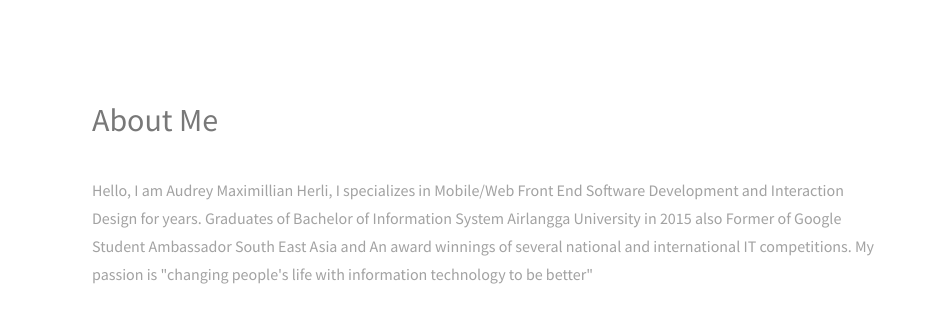
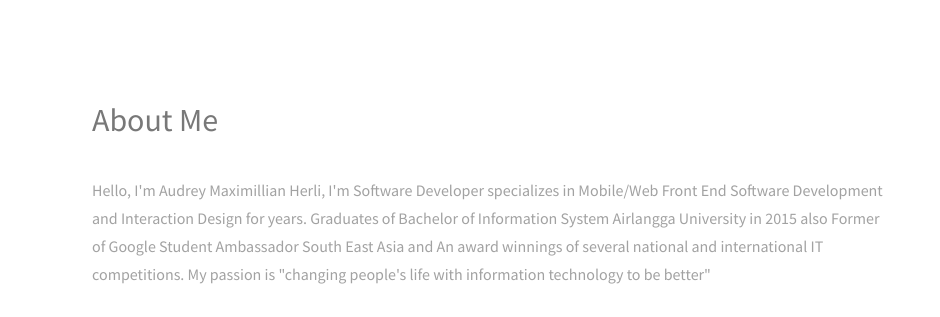
Before and after one commit to audreymaxi/audreymaxi, a plain HTML site: page index.html in a window 1280 px wide. Shown: the top 317 px of the page, 340-1280 px from the left. Drawn offline with Linux system fonts and the light colour scheme.

Commit message:
Software Developer

```diff
--- a/index.html
+++ b/index.html
@@ -45,7 +45,7 @@
 						<header class="major">
 							<h2>About Me<h2>
 						</header>
-						<p>Hello, I am Audrey Maximillian Herli, I specializes in Mobile/Web Front End Software Development and Interaction Design for years. Graduates of Bachelor of Information System Airlangga University in 2015 also Former of Google Student Ambassador South East Asia and An award winnings of several national and international IT competitions. My passion is "changing people's life with information technology to be better"</p>
+						<p>Hello, I'm Audrey Maximillian Herli, I'm Software Developer specializes in Mobile/Web Front End Software Development and Interaction Design for years. Graduates of Bachelor of Information System Airlangga University in 2015 also Former of Google Student Ambassador South East Asia and An award winnings of several national and international IT competitions. My passion is "changing people's life with information technology to be better"</p>
 						<ul class="actions">
 
 						</ul>
```
